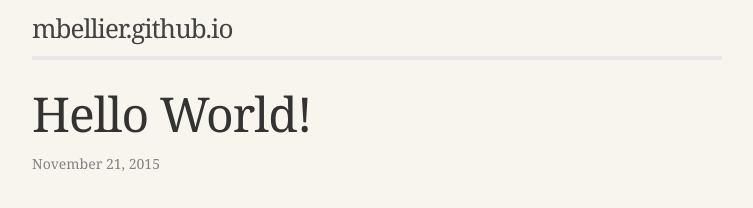
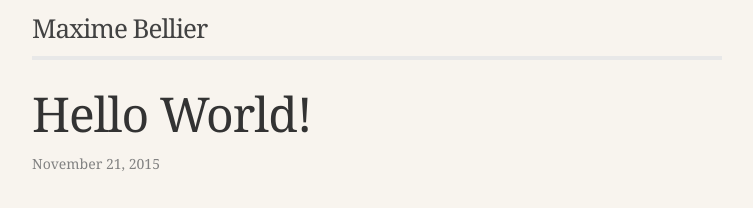
Before and after one commit to mbellier/mbellier.github.io, a Jekyll site: the page built from _posts/2015-11-21-hello-world.md, in a window 1280 px wide. Shown: the top 208 px of the page, without its empty margins (263-1016 px from the left). Built offline with Jekyll 4.4.1, drawn with Linux system fonts in a browser that asks for light colours.

Commit message:
Updated config with domain, removed permalink trailing /

```diff
--- a/_config.yml
+++ b/_config.yml
@@ -1,13 +1,13 @@
 # Site settings
-title: mbellier.github.io
+title: Maxime Bellier
 email:
 description: > # this means to ignore newlines until "baseurl:"
 
 baseurl: "" # the subpath of your site, e.g. /blog/
-url: "http://mbellier.github.io" # the base hostname & protocol for your site
+url: "http://maximebellier.com" # the base hostname & protocol for your site
 twitter_username:
 github_username:  mbellier
 
 # Build settings
 markdown: kramdown
-permalink: /posts/:year-:month-:day-:title/
+permalink: /posts/:year-:month-:day-:title
```
